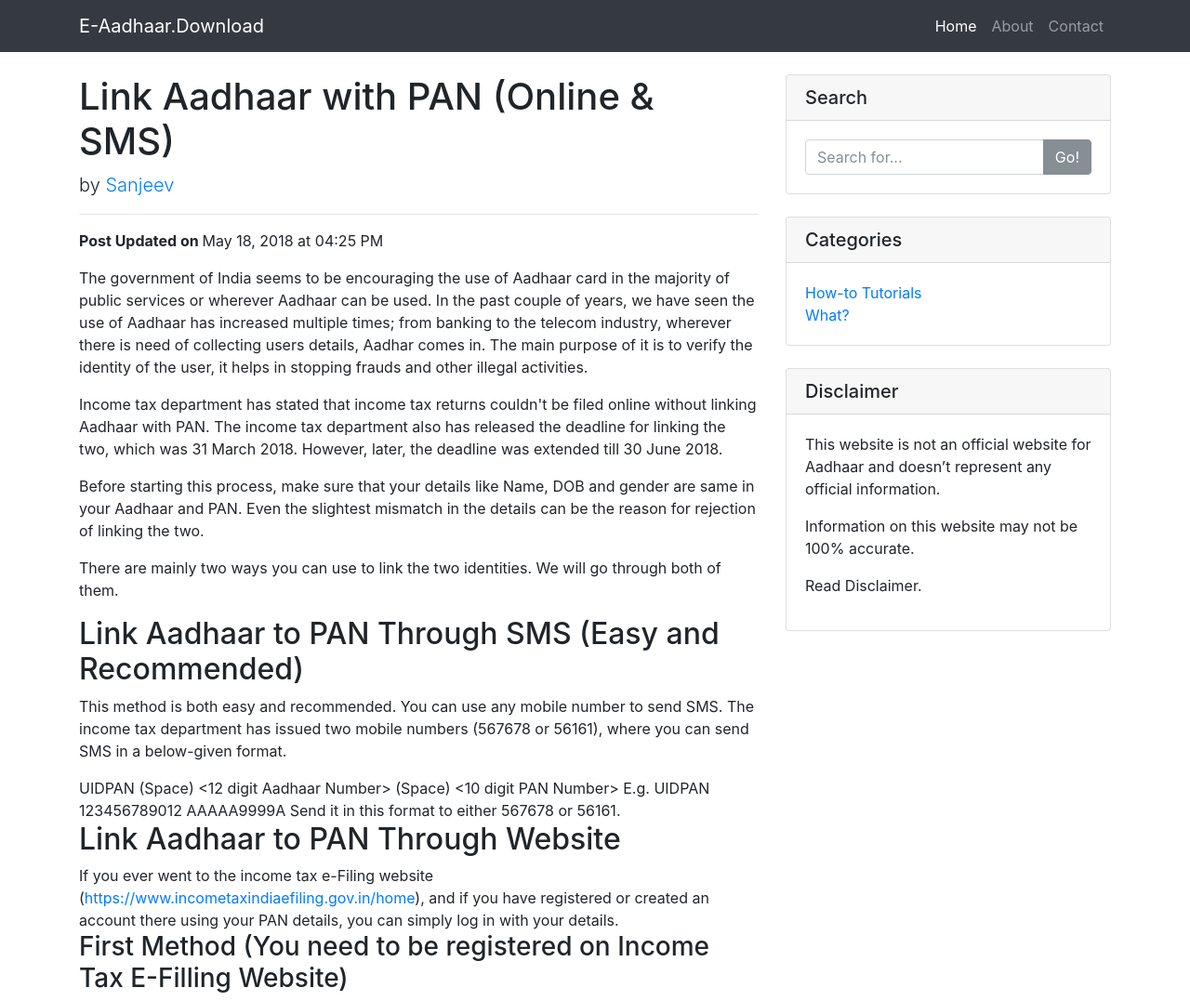
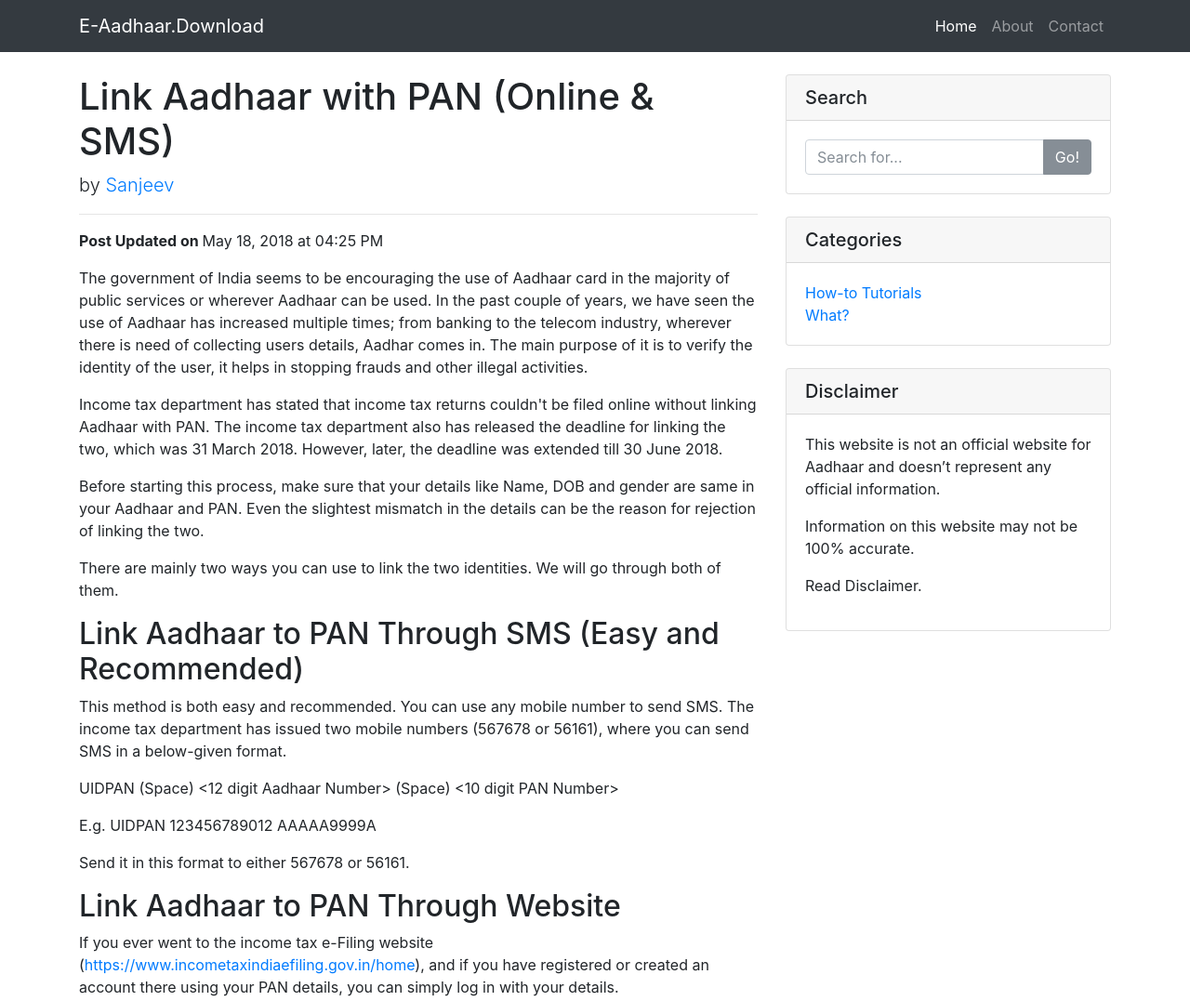
Before and after one commit to kingamit/eaadhaar, a website: page link_aadhaar_with_PAN.html in a window 1280 px wide. Shown: the top 1077 px of the page at 93% size. Drawn offline with Linux system fonts and the light colour scheme.

Commit message:
Update and rename Link_Aadhaar_With_PAN.html to link_aadhaar_with_PAN.html

```diff
--- a/Link_Aadhaar_With_PAN.html
+++ b/link_aadhaar_with_PAN.html
@@ -87,13 +87,16 @@
  <h2>Link Aadhaar to PAN Through SMS (Easy and Recommended)</h2>
  <p> This method is both easy and recommended. You can use any mobile number to send SMS. The income tax department has issued two mobile numbers (567678 or 56161), where you can send SMS in a below-given format.</p>
 
- UIDPAN (Space) &lt;12 digit Aadhaar Number&gt; (Space) &lt;10 digit PAN Number&gt;
+<p> UIDPAN (Space) &lt;12 digit Aadhaar Number&gt; (Space) &lt;10 digit PAN Number&gt;</p>
 
- E.g. UIDPAN 123456789012 AAAAA9999A
+ <p>E.g. UIDPAN 123456789012 AAAAA9999A</p>
 
- Send it in this format to either 567678 or 56161.
+ <p>Send it in this format to either 567678 or 56161.</p>
+
  <h2>Link Aadhaar to PAN Through Website</h2>
- If you ever went to the income tax e-Filing website (<a href="https://www.incometaxindiaefiling.gov.in/home">https://www.incometaxindiaefiling.gov.in/home</a>), and if you have registered or created an account there using your PAN details, you can simply log in with your details.
+
+ <p> If you ever went to the income tax e-Filing website (<a href="https://www.incometaxindiaefiling.gov.in/home">https://www.incometaxindiaefiling.gov.in/home</a>), and if you have registered or created an account there using your PAN details, you can simply log in with your details.</p>
+
  <h3>First Method (You need to be registered on Income Tax E-Filling Website)</h3>
  <p> After visiting the income tax e-Filling website. You may see the login button there, just click on it. It will transfer you to the login page.</p>
 
```
